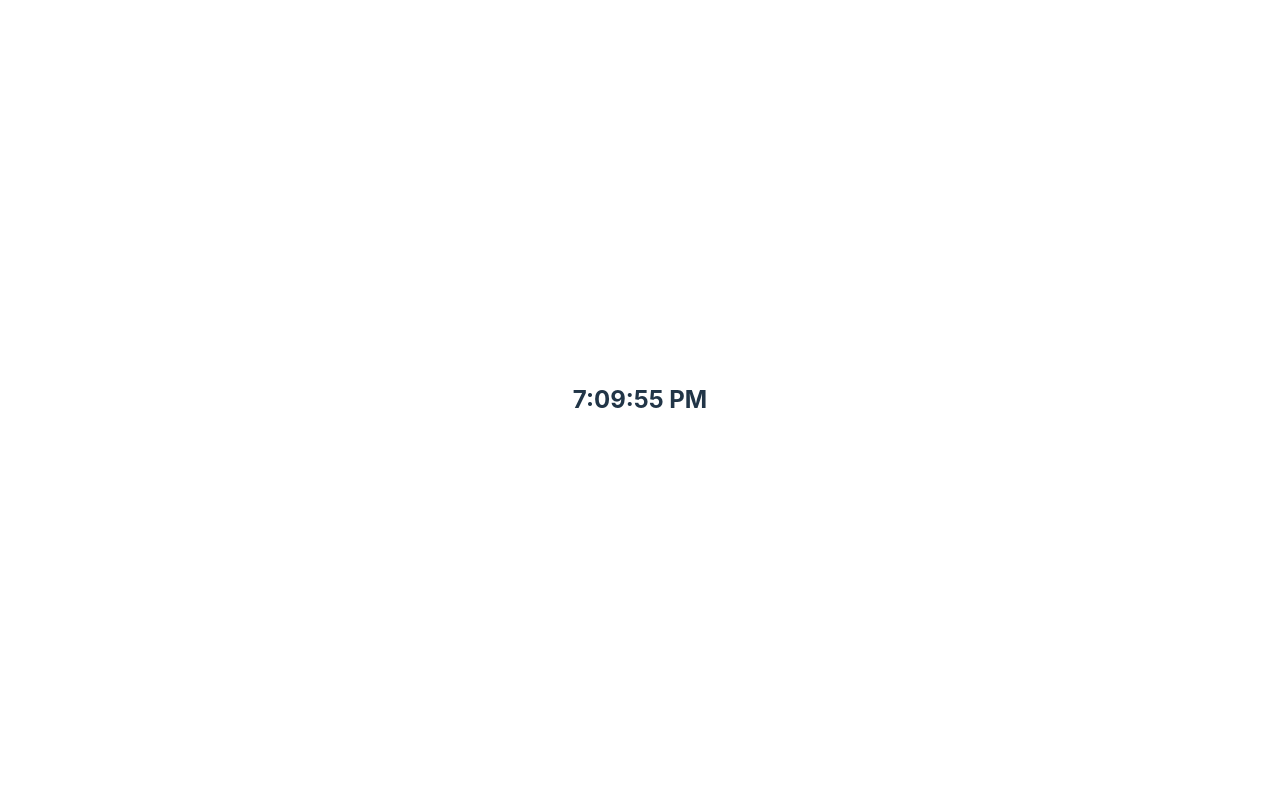
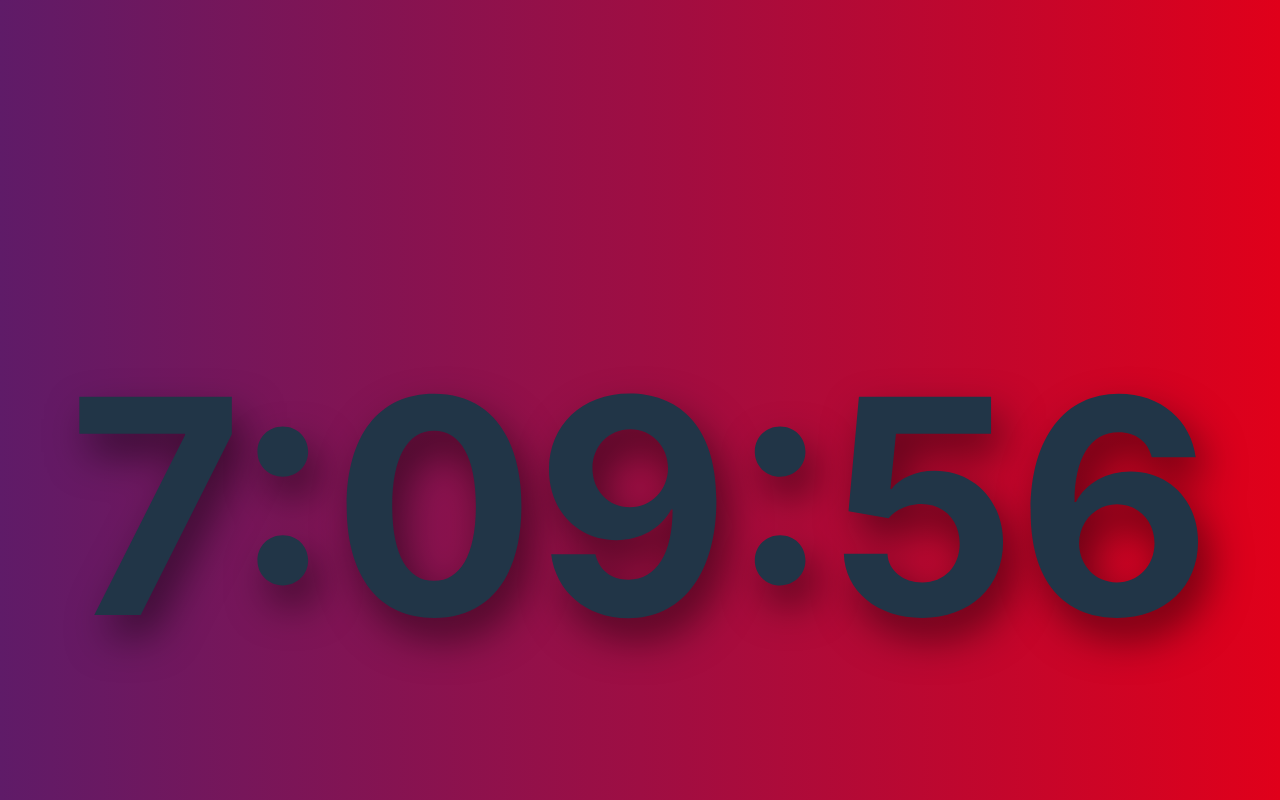
Before and after one commit to owlpsycho/Develhope-React, a React (Vite) app: page / in a window 1280 px wide. Shown: the top 800 px of the page. Built offline with nearby package versions, Linux system fonts and the light colour scheme.

Commit message:
risoluzione esercizio 63

```diff
--- a/package.json
+++ b/package.json
@@ -11,7 +11,8 @@
   },
   "dependencies": {
     "react": "^18.2.0",
-    "react-dom": "^18.2.0"
+    "react-dom": "^18.2.0",
+    "sass": "^1.69.3"
   },
   "devDependencies": {
     "@types/react": "^18.2.15",
--- a/src/Clock.jsx
+++ b/src/Clock.jsx
@@ -1,5 +1,6 @@
 import { useState } from "react";
 import { useEffect } from "react";
+import "./Clock.scss"
 
 export const Clock = () => {
   const [time, setTime] = useState("");
--- /dev/null
+++ b/src/Clock.scss
@@ -0,0 +1,9 @@
+body {
+    background: rgb(95,27,104);
+    background: linear-gradient(90deg, rgba(95,27,104,1) 0%, rgba(158,14,67,1) 50%, rgba(224,0,26,1) 100%);
+}
+
+h2 {
+    font-size: 300px;
+    text-shadow: 10px 20px 40px rgba(0, 0, 0, 0.5);
+}
```
Also changed, not shown: 1 other file (tests, documents, lock files or other folders).
